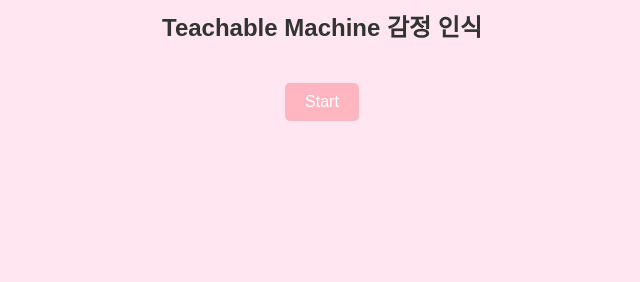
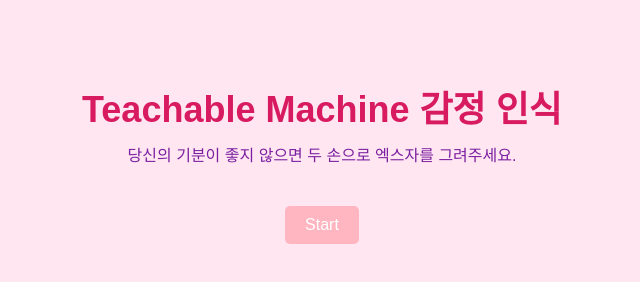
Before and after one commit to eunyoung0308/generate, a plain HTML site: page index.html in a window 1280 px wide. Shown: the whole page, without its empty margins (318-958 px from the left). Drawn offline with Linux system fonts and the light colour scheme.

Commit message:
Update index.html

```diff
--- a/index.html
+++ b/index.html
@@ -1,10 +1,5 @@
-<html>
-<head>
-<title>감정 인식기</title>
-</head>
-<body>
 <!DOCTYPE html>
-<html>
+<html lang="ko">
 <head>
   <meta charset="UTF-8">
   <title>Teachable Machine 감정 인식</title>
@@ -14,6 +9,21 @@
       font-family: 'Arial', sans-serif;
       text-align: center;
       color: #333;
+      margin: 0;
+      padding: 0;
+    }
+
+    h2 {
+      font-size: 36px;
+      margin-top: 80px;
+      margin-bottom: 10px;
+      color: #d81b60;
+    }
+
+    .subtitle {
+      font-size: 16px;
+      margin-bottom: 30px;
+      color: #7b1fa2;
     }
 
     button {
@@ -24,7 +34,7 @@
       color: white;
       border-radius: 5px;
       cursor: pointer;
-      margin-top: 20px;
+      margin-top: 10px;
     }
 
     button:hover {
@@ -52,6 +62,7 @@
 <body>
 
   <h2>Teachable Machine 감정 인식</h2>
+  <div class="subtitle">당신의 기분이 좋지 않으면 두 손으로 엑스자를 그려주세요.</div>
   <button type="button" onclick="init()">Start</button>
   <div id="webcam-container"></div>
   <div id="label-container"></div>
@@ -94,7 +105,6 @@
       const prediction = await model.predict(webcam.canvas);
       let message = "";
 
-    // 가장 높은 확률을 가진 클래스를 찾음
       let bestPrediction = prediction[0];
       for (let i = 1; i < prediction.length; i++) {
         if (prediction[i].probability > bestPrediction.probability) {
@@ -102,14 +112,12 @@
         }
       }
 
-    // 클래스별 확률 출력
       for (let i = 0; i < prediction.length; i++) {
         const classPrediction =
             prediction[i].className + ": " + prediction[i].probability.toFixed(2);
         labelContainer.childNodes[i].innerHTML = classPrediction;
       }
 
-    // 메시지 출력 조건 개선 (대소문자, 공백 무시)
       const label = bestPrediction.className.trim().toLowerCase();
       const prob = bestPrediction.probability;
 
@@ -122,18 +130,8 @@
       }
 
       document.getElementById("message-container").innerText = message;
-
-    // 콘솔 디버깅용 출력
       console.log("Best class:", label, "Probability:", prob);
     }
-
   </script>
 </body>
 </html>
-
-</body>
-</html>
-
-
-</body>
-</html>
```
Lines whose indentation alone changed are shown as unchanged.
